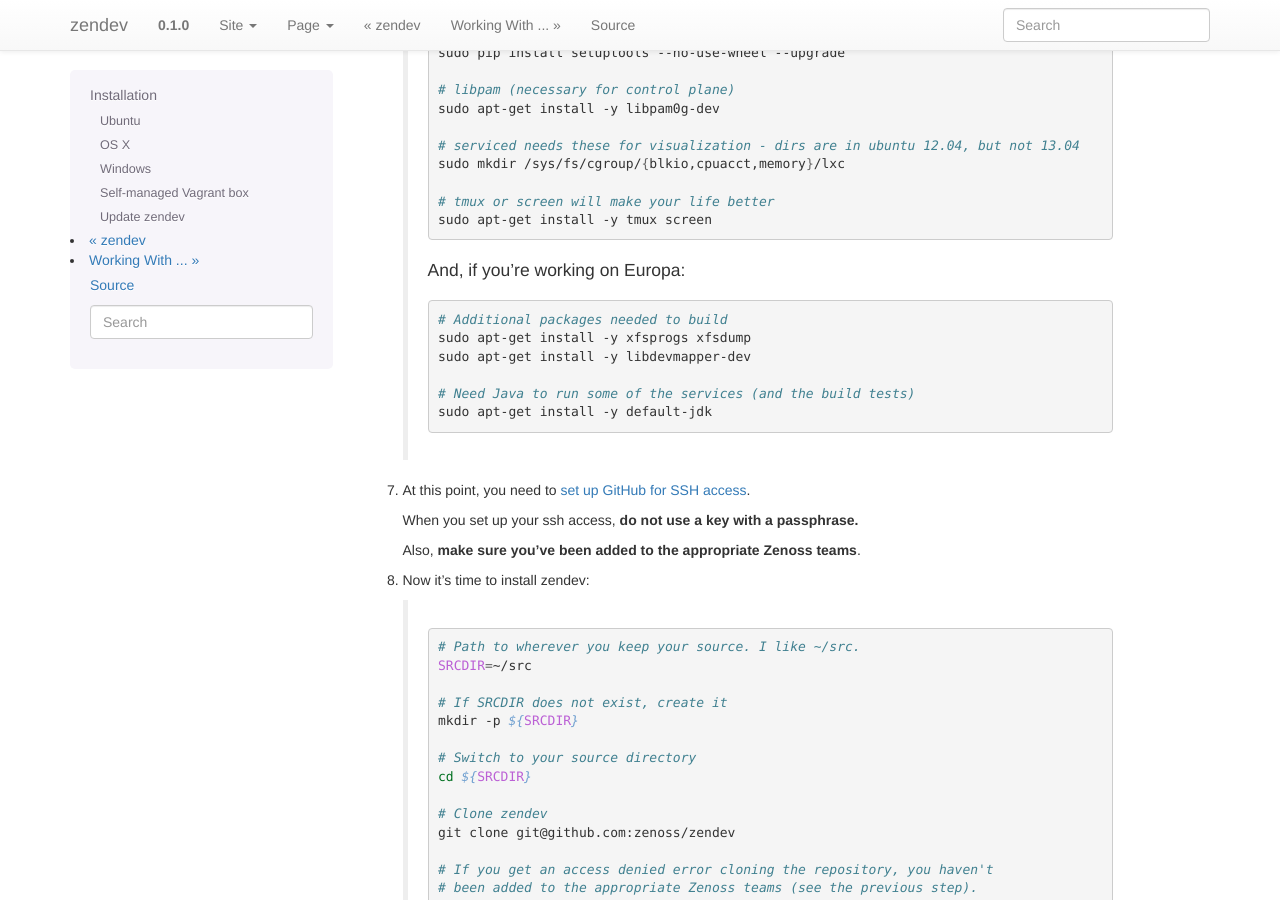
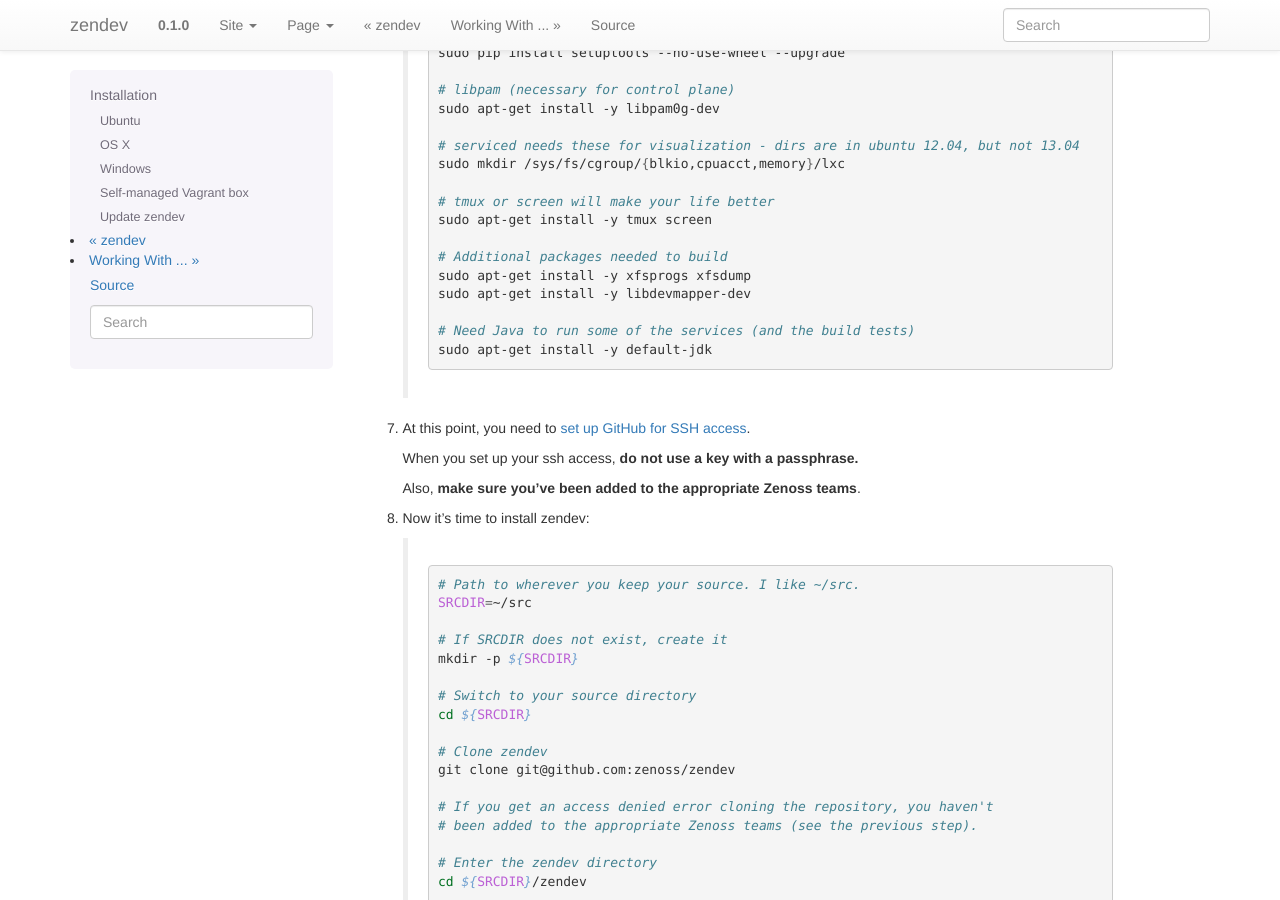
Before and after one commit to zenoss/zendev, a Sphinx documentation site: the page built from docs/installation.rst, in a window 1280 px wide and 900 px high, scrolled down 4183 px. Built offline with Sphinx 7.4.7, drawn with Linux system fonts in a browser that asks for light colours.

Commit message:
Removed unnecessary restriction in other dependencies

```diff
--- a/docs/installation.rst
+++ b/docs/installation.rst
@@ -230,10 +230,6 @@ Ubuntu
 
         # tmux or screen will make your life better
         sudo apt-get install -y tmux screen
-
-    And, if you're working on Europa:
-
-    .. code-block:: bash
 
         # Additional packages needed to build
         sudo apt-get install -y xfsprogs xfsdump
```
